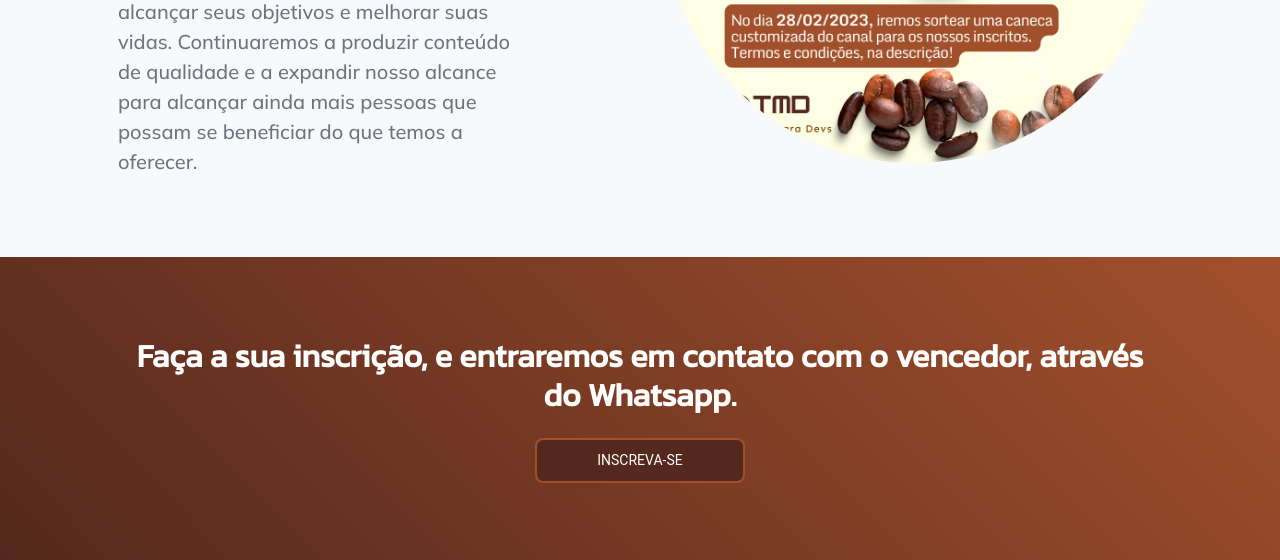
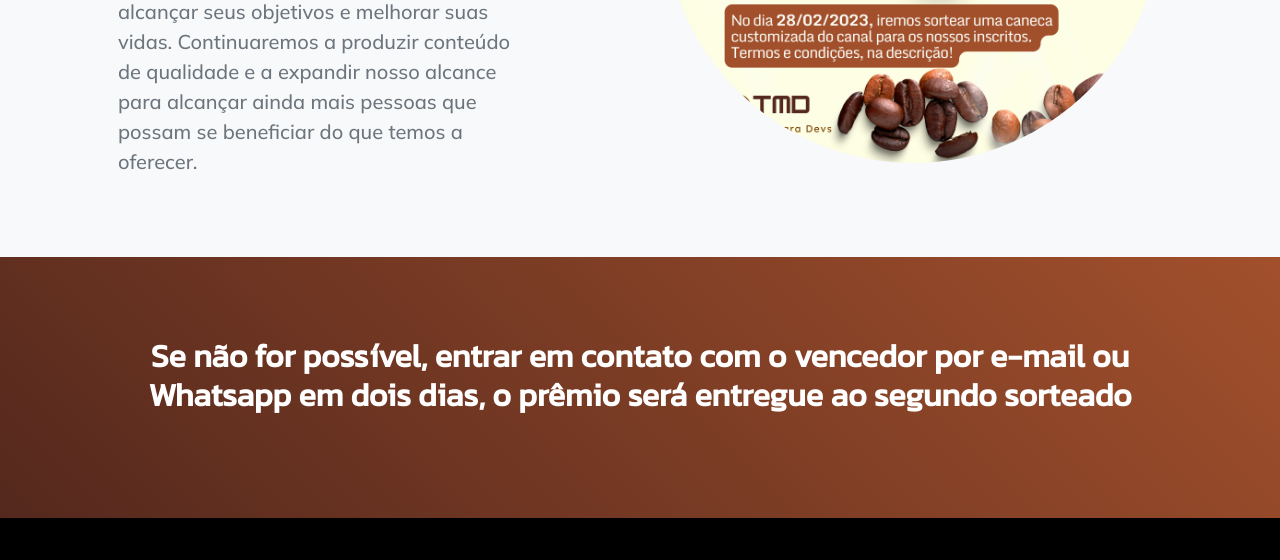
Before and after one commit to termuxparadevs/tmdsorteiocaneca, a plain HTML site: page index.html in a window 1280 px wide. Shown: the part 1514-2074 px from the top of the page. Drawn offline with nearby package versions, Linux system fonts and the light colour scheme.

Commit message:
remove formulario de inscricao

```diff
--- a/index.html
+++ b/index.html
@@ -122,24 +122,6 @@
                 </div>
             </div>
         </section>
-        <!-- App badge section-->
-        <section class="bg-gradient-primary-to-secondary" id="download">
-            <div class="container px-5">
-                <h2 class="text-center text-white font-alt mb-4">Faça a sua inscrição, e entraremos em contato com o vencedor, através do Whatsapp.</h2>
-                <div class="d-flex flex-column flex-lg-row align-items-center justify-content-center">
-                    <button class="bt-action" onclick="window.location.href='#form-contact';">INSCREVA-SE</button>
-                    <!--a class="me-lg-3 mb-4 mb-lg-0" href="#!"><img class="app-badge" src="assets/img/google-play-badge.svg" alt="..." /></a>
-                    <a href="#!"><img class="app-badge" src="assets/img/app-store-badge.svg" alt="..." /></a-->
-                </div>
-            </div>
-        </section>
-
-        <!-- Formulário -->
-        <section id="form-contact">
-            <article class="form-contact">
-                <iframe width="740px" height="980px" src="https://forms.office.com/Pages/ResponsePage.aspx?id=DQSIkWdsW0yxEjajBLZtrQAAAAAAAAAAAAO__R-YLZpUOEFTTFBMWkxOSVEwSkhORTNZQ05OODZNWC4u&embed=true" frameborder="0" marginwidth="0" marginheight="0" style="border: none; max-width:100%; max-height:100vh" allowfullscreen webkitallowfullscreen mozallowfullscreen msallowfullscreen> </iframe>
-            </article>
-        </section>
 
         <!-- Download Whtas app-->
         <section class="bg-gradient-primary-to-secondary" id="download">
```
